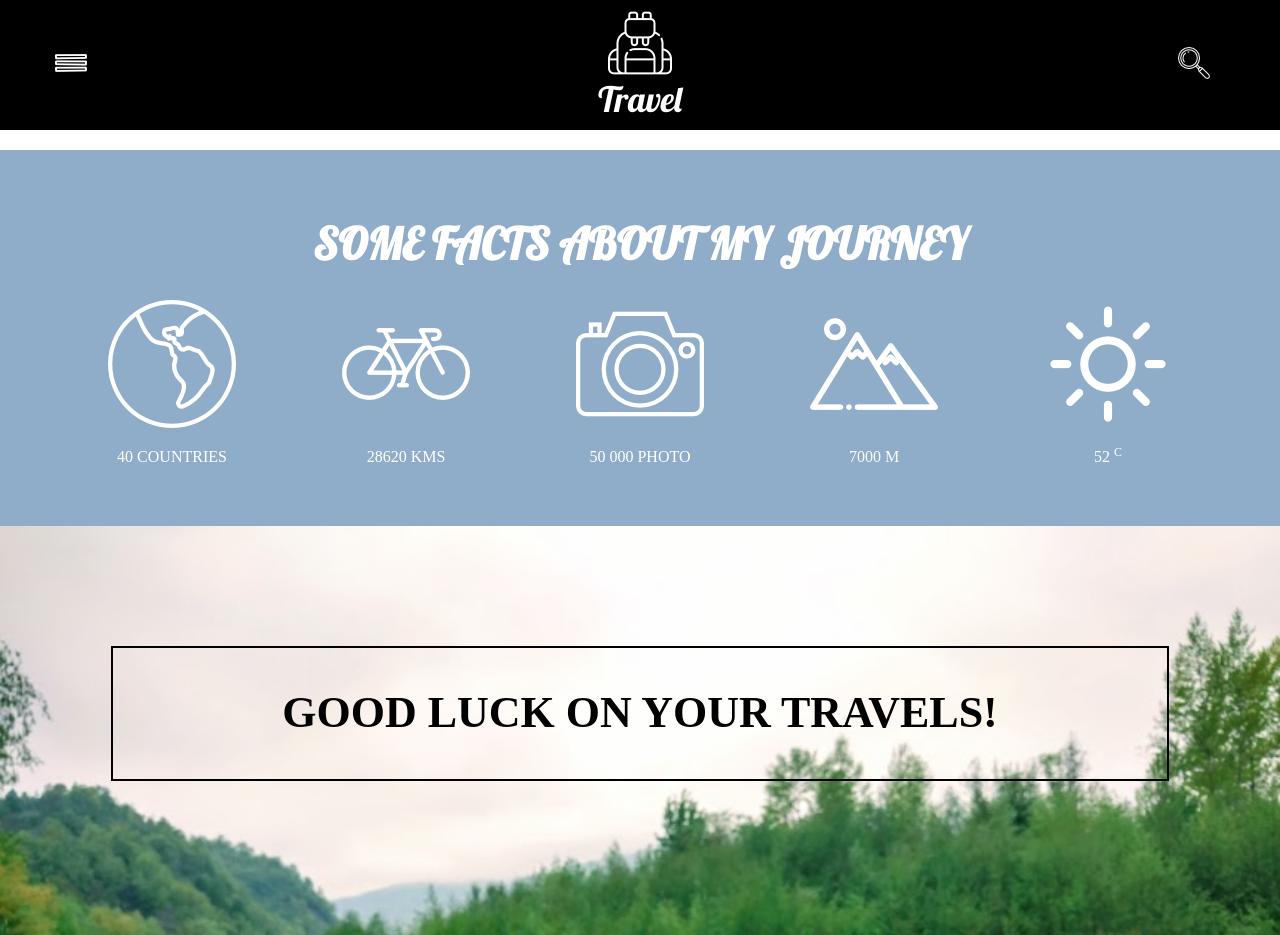
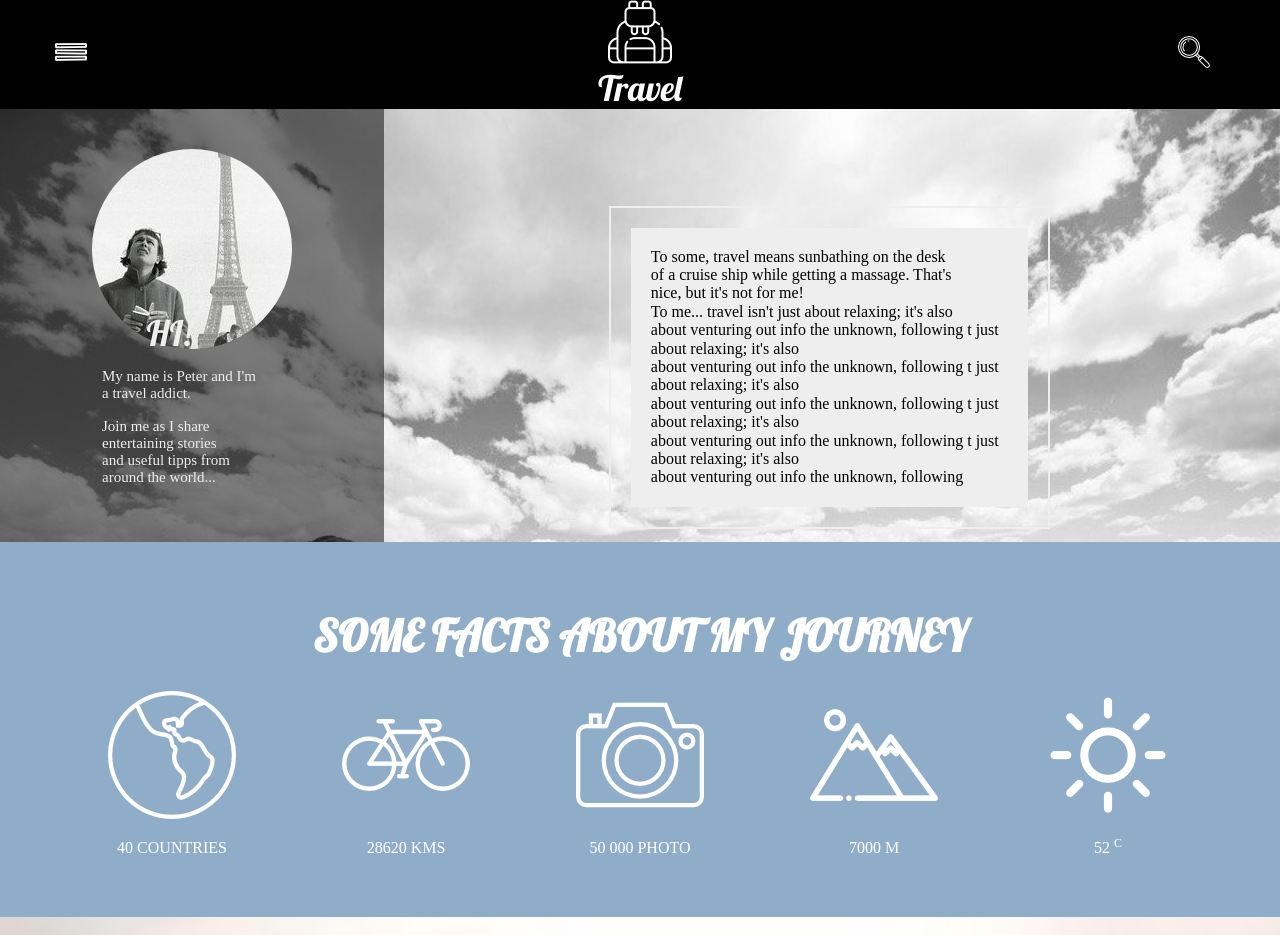
Before and after one commit to Anastasia-Shvets/Party4Kids-2-, a plain HTML site: page index.html in a window 1280 px wide. Shown: the top 935 px of the page. Drawn offline with Linux system fonts and the light colour scheme.

Commit message:
Created block about

```diff
--- a/index.html
+++ b/index.html
@@ -1,5 +1,4 @@
 <!DOCTYPE html>
-
 <html>
 <head>
 	<meta charset="UTF-8">
@@ -34,8 +33,27 @@
 	<main>
 		<div class="">
 			<div class="site-block about">
+			        <div class="left_block">
+			            <div class="traveler">
+			                <img src="img/c4b38755d582f3ddcad859a7a7269afb.jpg">
+			            </div>
+			            <div class="text_left">
+                            <p>My name is Peter and I'm<br>a travel addict.</p>
+                            <p>Join me as I share<br> entertaining stories<br> and useful tipps from<br> around the world...</p>
+			            </div>
+			        </div>
+			        <div class="right_block">
+                        <div class="main_text_right">
+                            <div class="text_right">
+                               <div class="text">
+                                <div class="first">To some, travel means sunbathing on the desk<br>of a cruise ship while getting a massage. That's<br>nice, but it's not for me!</div>
+                                <div class="second">To me... travel isn't just about relaxing; it's also<br>about venturing out info the unknown, following t just about relaxing; it's also<br>about venturing out info the unknown, following t just about relaxing; it's also<br>about venturing out info the unknown, following t just about relaxing; it's also<br>about venturing out info the unknown, following t just about relaxing; it's also<br>about venturing out info the unknown, following</div>
+                                </div>
+                            </div>
+                        </div>
+			        </div>
+			</div>
 
-			</div>
 			<div class="site-block facts">
 				<div class="container">
 					<h1 class='facts-title'>SOME FACTS ABOUT MY JOURNEY</h1>
@@ -86,10 +104,10 @@
 			<div class="site-block gallery">
 
 			</div>
-		<div class="site-block_good-luck">
+		    <div class="site-block_good-luck">
 				<h1 class='good'>Good luck on your travels!</h1>
 			</div>
-		</div>
+        </div>
 	</main>
 	<footer>
 		<div class="container">
@@ -106,5 +124,5 @@
 
 
 
-<body>
+    </body>
 </html>
--- a/style.css
+++ b/style.css
@@ -1,3 +1,4 @@
+*{box-sizing: border-box;}
 body{
 }
 html{
@@ -5,9 +6,6 @@ html{
 footer{
 	background-color:black;
 	padding:30px 0px;
-}
-main {
-	padding: 20px 0px;
 }
 .foot a{
 	margin:7px;
@@ -39,7 +37,7 @@ main {
 
 }
 .good{
-	width: 80%;
+width: 80%;
 margin: 0px auto;
 text-align: center;
 text-transform: uppercase;
@@ -47,3 +45,61 @@ border: 2px solid black;
 padding: 40px 15px;
 display: block;
 }
+
+/*-----------------BLOCK ABOUT---------------*/
+
+.site-block.about {
+    background-image: url(img/BEwy4DjC0Ew.jpg);
+    background-repeat: no-repeat;
+    background-size: cover;
+}
+.left_block {
+    background-color: rgba(0, 0, 0, 0.5);
+    width: 30%;
+    padding: 40px;
+    display: inline-block;
+}
+.traveler {
+    text-align: center;
+    position: relative;
+}
+.traveler img{
+    border-radius: 50%;
+    overflow: hidden;
+}
+.traveler::after {
+    content: 'HI!';
+    color: #EEEEEE;
+    font-size: 35px;
+    position: absolute;
+    bottom: 0;
+    right: 50%;
+    font-family: 'Lobster';
+}
+.text_left {
+    color: #EEEEEE;
+    margin: 0 auto;
+    width: 180px;
+    max-width: 100%;
+    font-size: 15px;
+    position: relative;
+}
+.right_block {
+    width: 69%;
+    display: inline-block;
+}
+.main_text_right {
+    border: 2px solid #EEEEEE;
+    padding: 20px;
+    width: 50%;
+    margin: 0 auto;
+}
+.text_right {
+    background-color: #EEEEEE;
+    margin: 0 auto;
+    padding: 20px;
+}
+.text {
+    color: black;
+}
+ /*-----------------end BLOCK ABOUT---------------*/
```
Also changed, not shown: img/BEwy4DjC0Ew.jpg (added), img/c4b38755d582f3ddcad859a7a7269afb.jpg (added).
